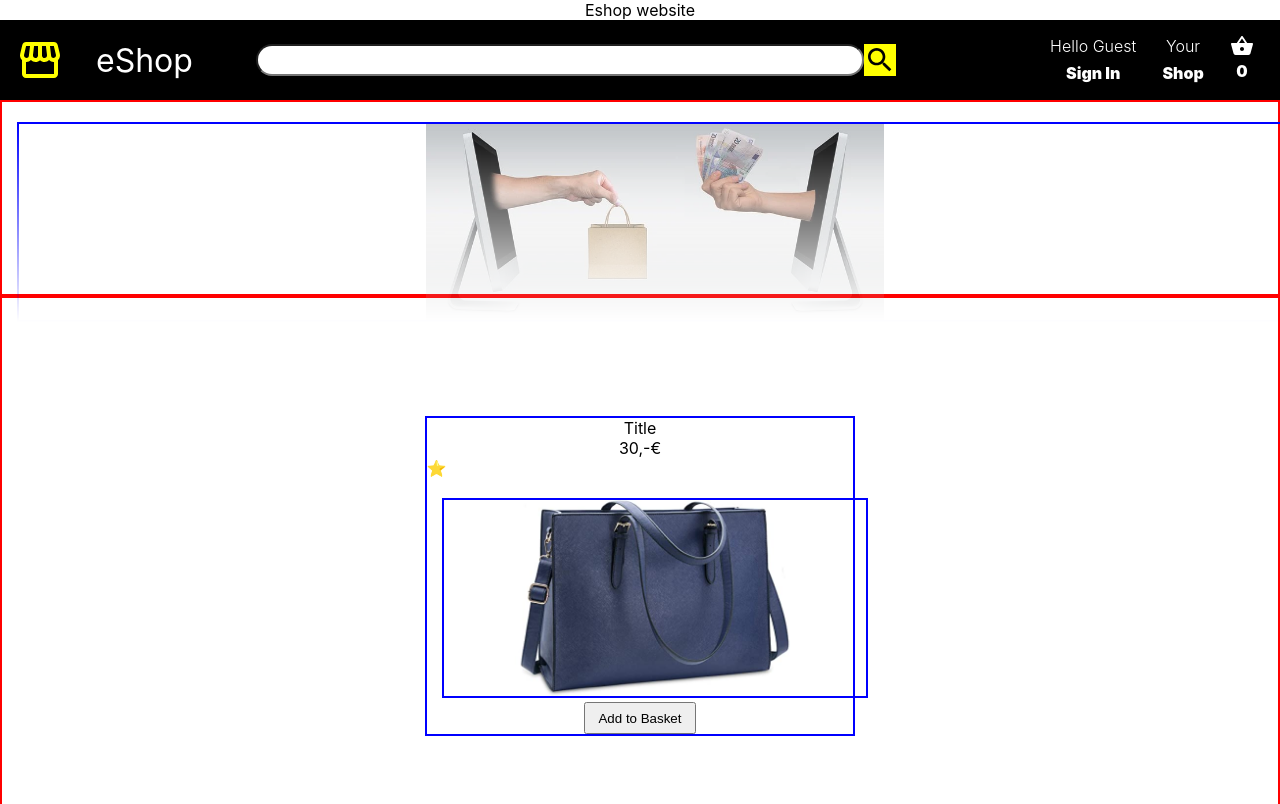
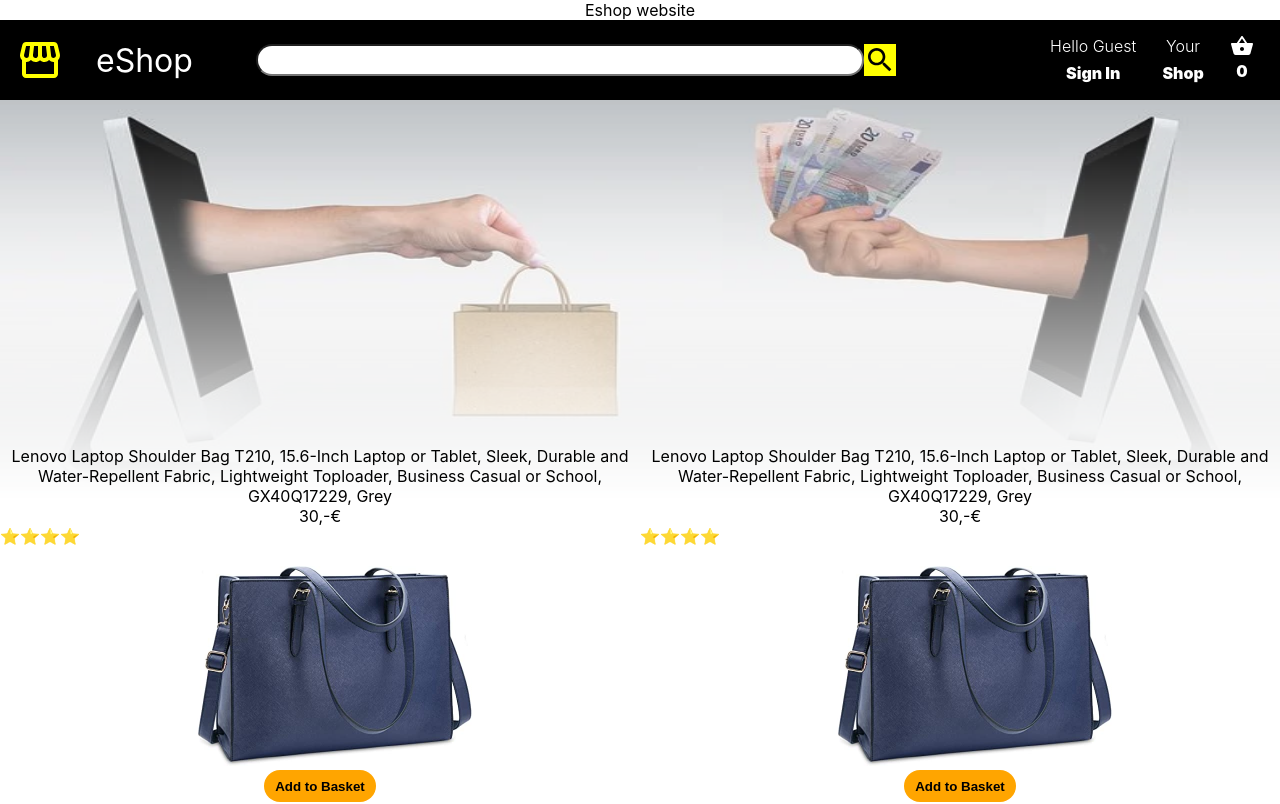
Before and after one commit to sgujuluva/ecommerce-shopping-react, a React (Create React App) app: page / in a window 1280 px wide. Shown: the top 804 px of the page. Built offline with nearby package versions, Linux system fonts and the light colour scheme.

Commit message:
home page styled

```diff
--- a/src/Home.css
+++ b/src/Home.css
@@ -1,19 +1,24 @@
-*{
-    margin:0;
-    padding:0;
-    box-sizing: border-box;
+* {
+  margin: 0;
+  padding: 0;
+  box-sizing: border-box;
 }
-.home-container{
-    width:100vw;
-    height:100vh;
+.home-container {
+  display: flex;
+  flex-direction: column;
+  justify-content: center;
+  margin-left: auto;
+  margin-right: auto;
 }
-.home-image{
-border:2px solid red;
+
+.home-image img {
+  width: 100%;
+  height: 400px;
+  z-index: -1;
+  margin-bottom: -10rem;
+  mask-image: linear-gradient(to bottom, rgba(0, 0, 0, 1), rgba(0, 0, 0, 0));
 }
-.home-image img{
-    width:100%;
-    height:40vh;
-    z-index:-1;
-    mask-image:linear-gradient(to bottom, rgba(0,0,0,1),rgba(0,0,0,0));
-margin-bottom : -2rem;
+.home-row {
+  display: flex;
+  z-index: 1;
 }
--- a/src/Products.css
+++ b/src/Products.css
@@ -5,26 +5,30 @@
 }
 .product-container {
   height: 70vh;
-  border: 2px solid red;
+/*   border: 2px solid red; */
   display: flex;
   flex-direction: column;
   justify-content: center;
   align-items: center;
 }
 .product-info {
-  border: 2px solid blue;
+  /* border: 2px solid blue; */
 }
 .product-rating {
   display: flex;
 }
-img {
-  border: 2px solid blue;
+.product-container img {
+  /* border: 2px solid blue; */
   width: 100%;
   max-height: 200px;
   object-fit: contain;
   margin: 20px 0 0 15px;
 }
-button {
+.product-container button {
   width: 7rem;
   height: 2rem;
+  background-color: orange;
+  border-radius: 25px;
+  border:none;
+  font-weight: 900;
 }
--- a/src/components/Products/index.jsx
+++ b/src/components/Products/index.jsx
@@ -6,9 +6,9 @@
   return (
     <div className="product-container">
       <div className="product-info">
-        <p className="product-title">Title</p>
+        <p className="product-title">Lenovo Laptop Shoulder Bag T210, 15.6-Inch Laptop or Tablet, Sleek, Durable and Water-Repellent Fabric, Lightweight Toploader, Business Casual or School, GX40Q17229, Grey</p>
         <p className="product-price">30,-€</p>
-        <div className="product-rating">⭐️</div>
+        <div className="product-rating">⭐️⭐️⭐️⭐️</div>
         <img src={HandBagImage}alt="hand bag " />
         <button>Add to Basket</button>
       </div>
```
